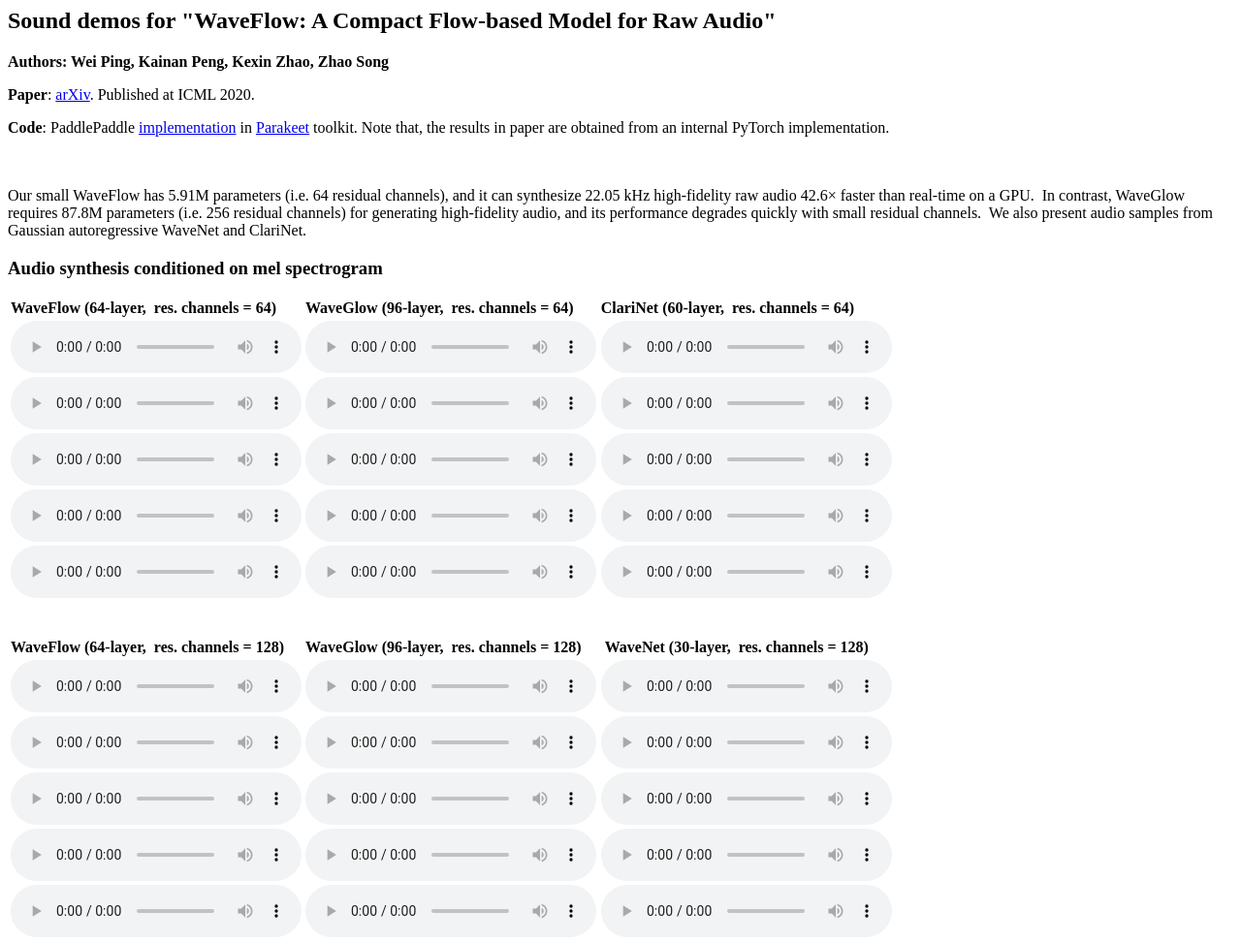
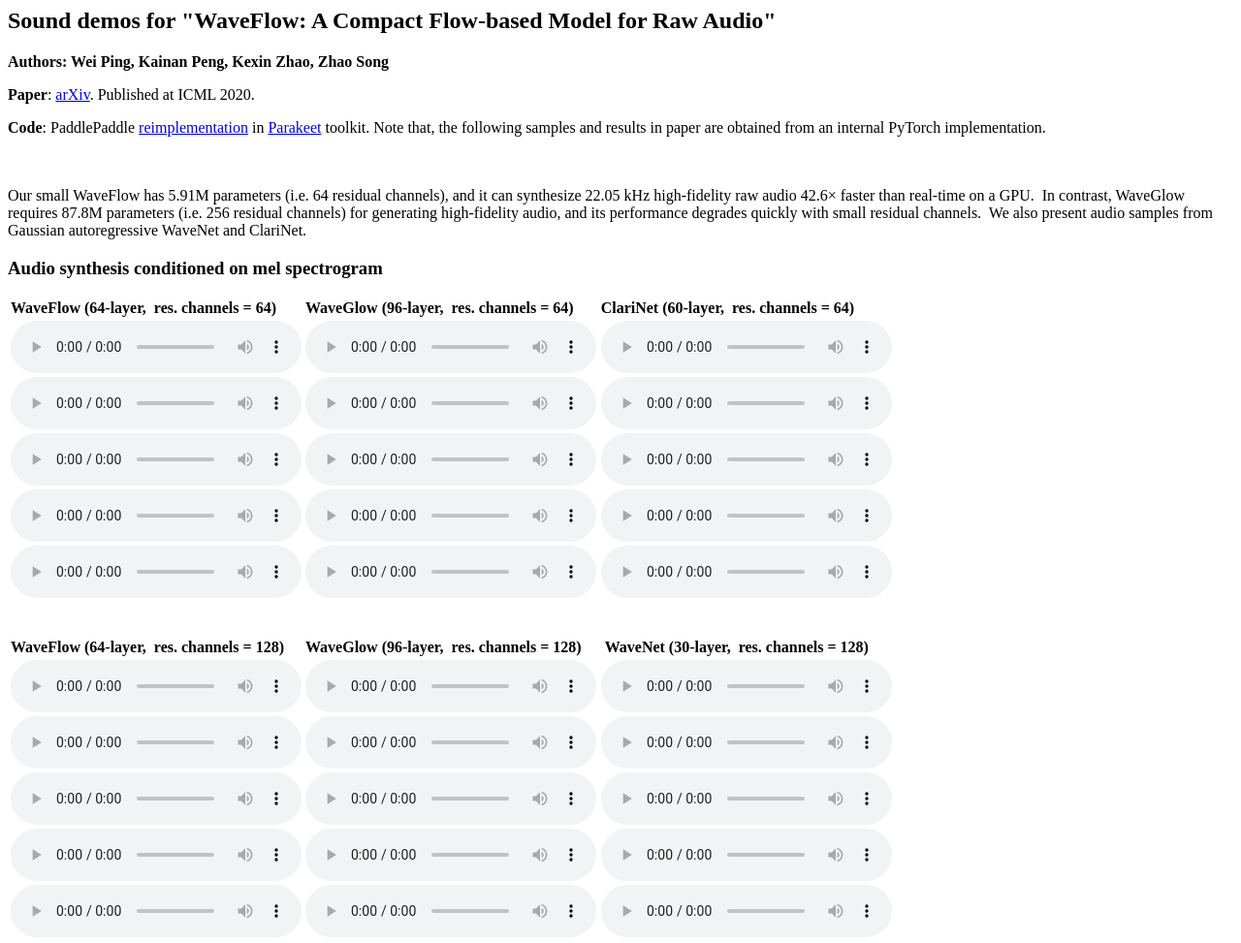
Before and after one commit to waveflow-demo/waveflow-demo.github.io, a plain HTML site: page index.html in a window 1280 px wide. Shown: the top 973 px of the page at 97% size. Drawn offline with Linux system fonts and the light colour scheme.

Commit message:
Update index.html

```diff
--- a/index.html
+++ b/index.html
@@ -9,7 +9,7 @@
 
     <p><b>Authors: Wei Ping, Kainan Peng, Kexin Zhao, Zhao Song </b></p>
     <p><b>Paper</b>: <a href="https://arxiv.org/abs/1912.01219">arXiv<a>. Published at ICML 2020. </p>
-    <p><b>Code</b>: PaddlePaddle <a href="https://github.com/PaddlePaddle/Parakeet/tree/develop/examples/waveflow">implementation<a> in <a href="https://github.com/PaddlePaddle/Parakeet">Parakeet<a> toolkit. Note that, the results in paper are obtained from an internal PyTorch implementation.</p>
+    <p><b>Code</b>: PaddlePaddle <a href="https://github.com/PaddlePaddle/Parakeet/tree/develop/examples/waveflow">reimplementation<a> in <a href="https://github.com/PaddlePaddle/Parakeet">Parakeet<a> toolkit. Note that, the following samples and results in paper are obtained from an internal PyTorch implementation.</p>
 
   	<br> </br>
 
```
